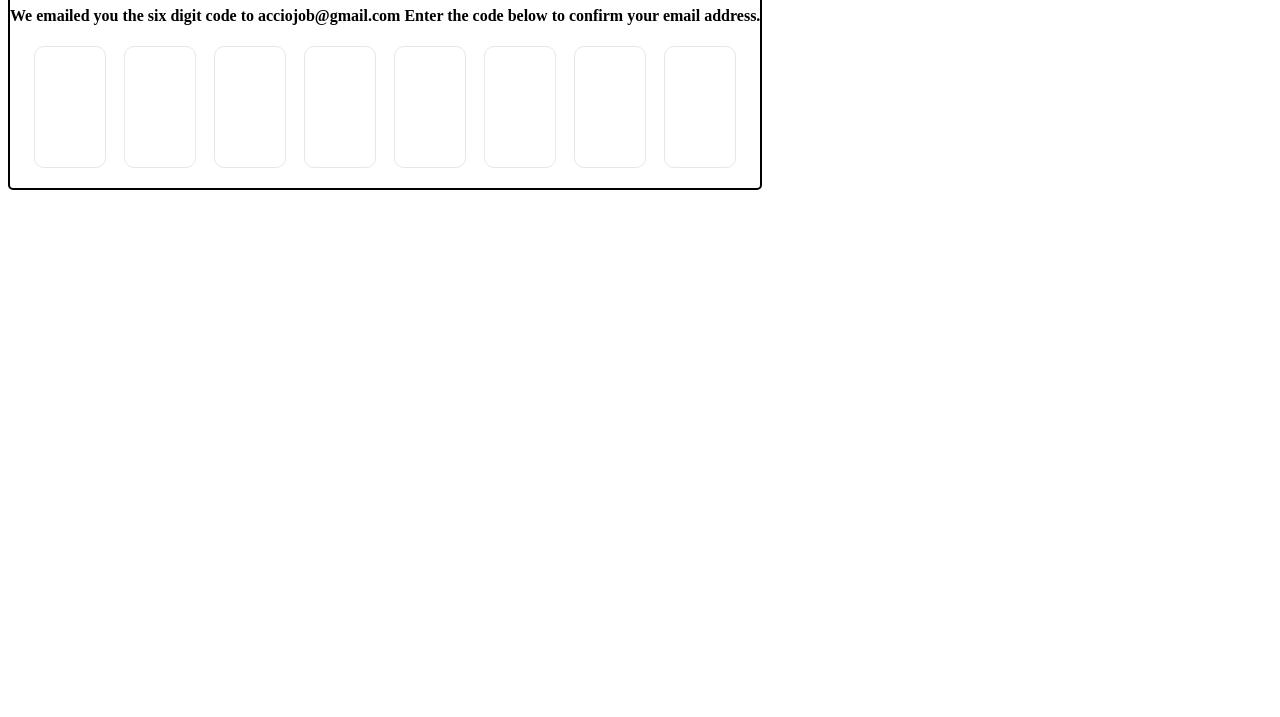
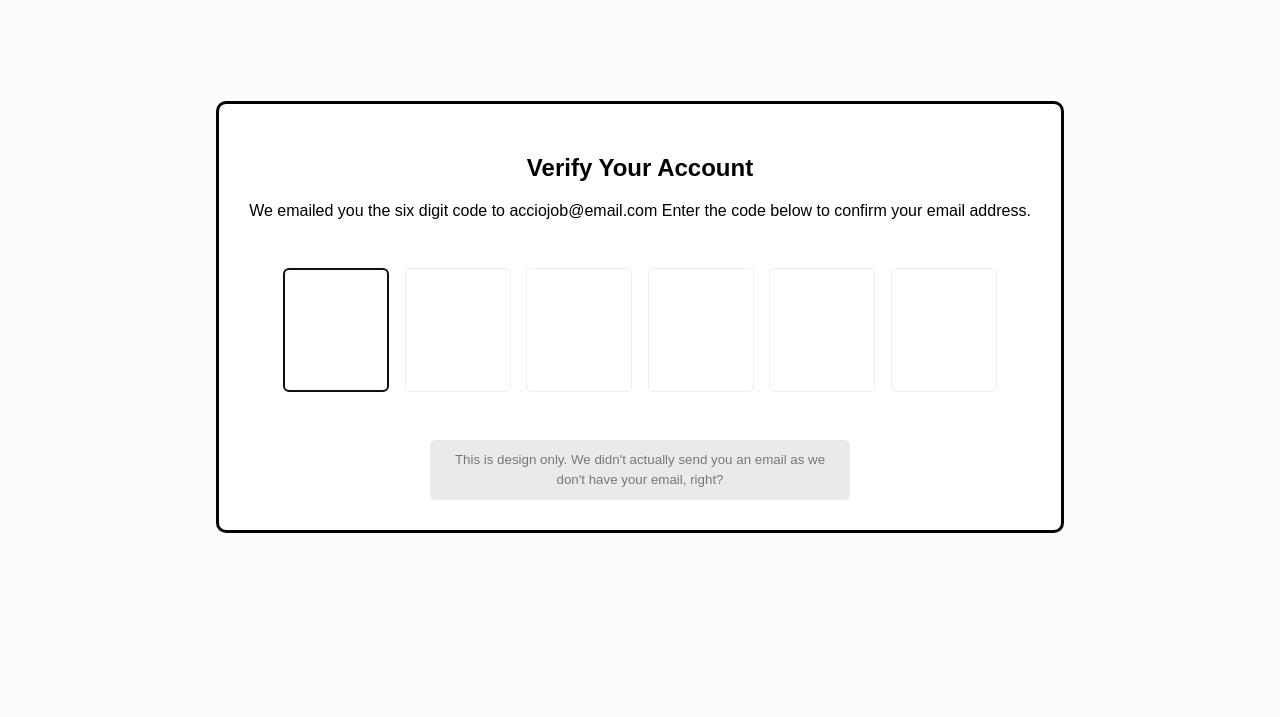
Before and after one commit to acciojob/OTP-9087000, a website: page main.html in a window 1280 px wide. Shown: the part 83-800 px from the top of the page. Drawn offline with Linux system fonts and the light colour scheme; a web font is replaced by a local one.

Commit message:
created a submission

```diff
--- a/main.html
+++ b/main.html
@@ -1,25 +1,33 @@
 <!DOCTYPE html>
-
-<html>
-
+<html lang="en">
 <head>
-	<link rel="stylesheet" href="styles.css">
+    <meta charset="UTF-8">
+    <meta name="viewport" content="width=device-width, initial-scale=1.0">
+    <link rel="stylesheet" href="styles.css">
+    <title>Email Verification</title>
 </head>
-
 <body>
-	<!-- the entire body must be written by student -->
-	<h1 id="verification_heading">Verify Your Account</h1>
-    <h4 id="verification_subtext">
-      We emailed you the six digit code to acciojob@gmail.com Enter the code
-      below to confirm your email address.
-    </h4>
-    <div class="code-container">
-
+   <div class="container">
+		<h2 id="verification_heading">Verify Your Account</h2>
+		<p id="verification_subtext">
+			We emailed you the six digit code to acciojob@email.com
+			Enter the code below to confirm your email address.
+		</p>
+		<div class="code-container">
+			<input type="number" class="code" id="code-1"  min="0" max="9" required>
+			<input type="number" class="code" id="code-2"  min="0" max="9" required>
+			<input type="number" class="code" id="code-3"  min="0" max="9" required>
+			<input type="number" class="code" id="code-4"  min="0" max="9" required>
+			<input type="number" class="code" id="code-5"  min="0" max="9" required>
+			<input type="number" class="code" id="code-6"  min="0" max="9" required>
+		</div>
+		<small class="info">
+			This is design only. We didn't actually send you an email as we don't have your email, right?
+		</small>
 	</div>
 
-    <script type="text/javascript" src="./script.js">
-</script>
 
+
+    <script type="text/javascript" src="./script.js"></script>
 </body>
-
 </html>
--- a/script.js
+++ b/script.js
@@ -1,47 +1,25 @@
-//your JS code here. If required.
-const codeContainer = document.querySelector(".code-container");
-const numberOfInputs = 8;
-let lastEnteredInputElement = null;
+const codes = document.querySelectorAll(".code")
 
+codes[0].focus()
 
-for (let i = 1; i <= numberOfInputs; i++) {
-    const input = document.createElement("input");
-    input.className = "code";
-    input.maxLength = 1;
+codes.forEach((code,idx)=>{
+    code.addEventListener("keydown",(e)=>{
+        console.log(e.key)
+        const keyPressed = e.key
 
-    input.addEventListener("input", onInput);
-    input.addEventListener("keyup", onKeyUp);
-	input.addEventListener("keypress", onBackSpace);
-	input.addEventListener("keyup", onEnter);
-
-    codeContainer.appendChild(input);
-}
-
-function onInput(event) {
-    const currentElement = event.target;
-    console.log("event triggered");
-    if (currentElement.value) {
-        lastEnteredInputElement = currentElement;
-        currentElement.nextElementSibling && currentElement.nextElementSibling.focus();
-    }
-}
-
-function onBackSpace(e) {
-    e.target.value = "";
-    e.target.previousElementSibling && e.target.previousElementSibling.focus();
-}
-
-function onEnter(e) {
-    if (e.target.value) {
-        e.target.nextElementSibling && e.target.nextElementSibling.focus();
-    }
-}
-
-function onKeyUp(e) {
-    if (e.key === "Enter") {
-        onEnter(e);
-    }
-    else if (e.key === "Backspace") {
-        onBackSpace(e);
-    }
-}
+        if(keyPressed>=0 && keyPressed<=9){
+            codes[idx].value=''
+            if(idx<codes.length-1){
+                setTimeout(()=>codes[idx+1].focus(),10)
+                // setTimeout(function(){
+                //     codes[index+1].focus()
+                // },10)
+            }
+        }
+        else if(keyPressed==="Backspace"){
+            if(idx>0){
+                setTimeout(()=>codes[idx-1].focus(),10)
+            }
+        }
+    })
+})
--- a/styles.css
+++ b/styles.css
@@ -1,34 +1,75 @@
-/*  your css code here. If applicable */
-/*  your css code here. If applicable */
+@import url('https://fonts.googleapis.com/css?family=Muli:300,700&display=swap');
+
+*body{
+    box-sizing: border-box;
+}
+
 body{
-	border:2px solid black;
-	border-radius:5px;
-	display:inline-block;
-	justify-content:space-around;
-	align-content:center;
+    background-color: #fbfcfe;
+    font-family: 'Muli',sans-serif;
+    display: flex;
+    align-items: center;
+    justify-content: center;
+    height: 100vh;
+    overflow: hidden;
+    margin: 0;
 }
-#verification_heading{
-	text-align:center;
+
+.container{
+    background-color: #fff;
+    border: 3px #000 solid;
+    border-radius: 10px;
+    padding: 30px;
+    max-width: 1000px;
+    text-align: center;
 }
-#verification_subtext{
-	text-align:center
-}
+
 .code-container{
     display: flex;
-	justify-content:space-around;
-    margin-inline:20px;
-	margin-bottom:20px;
-    gap: 10px;
+    align-items: center;
+    justify-content: center;
+    margin: 40px 0;
 }
-.code {
-    border: 1px solid #e7e7e7;
+
+.code{
+    caret-color: transparent;
+    border-radius: 5px;
+    font-size: 75px;
+    height: 120px;
+    width: 100px;
+    border: 1px solid #eee;
+    margin: 1%;
+    text-align: center;
+    font-weight: 300;
+    -moz-appearance: textfield;
+}
+
+.code::-webkit-inner-spin-button{
+    -webkit-appearance: none;
+    margin: 0;
+}
+.code:valid{
+    border-color: #3498db;
+    box-shadow: 0 10px 10px -5px rgba(0,0,0,0.25);
+}
+
+.info{
+    background-color: #eaeaea;
+    display: inline-block;
     padding: 10px;
-    width: 50px;
-    height: 100px;
-    border-radius: 10px;
-    font-size: 2rem;
-    text-align: center;
+    line-height: 20px;
+    max-width: 400px;
+    color: #777;
+    border-radius: 5px;
 }
-.code:focus {
-    outline: 1px solid blue;
+
+@media(max-width:600px){
+    .code-container{
+        flex-wrap: wrap;
+    }
+    .code{
+        font-size: 60px;
+        height: 80px;
+        max-width: 70px;
+    }
 }
```
